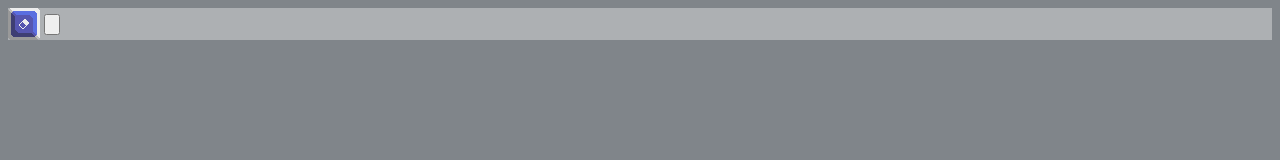
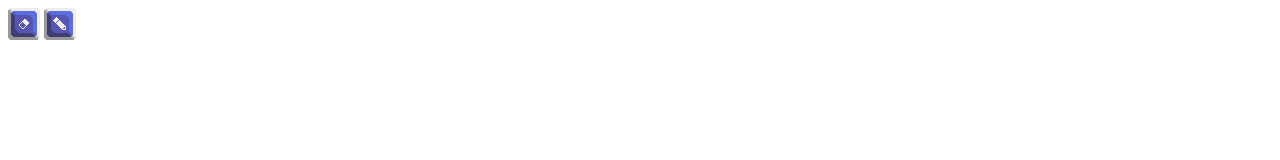
Before and after one commit to ThePythonGuy3/Potentia, a plain HTML site: page web/index.html in a window 1280 px wide. Drawn offline with Linux system fonts and the light colour scheme.

Commit message:
Update style.css

```diff
--- a/web/css/style.css
+++ b/web/css/style.css
@@ -1,11 +1,3 @@
-body {
-	background-color: #adb0b3
-}
-
-html {
-	background-color: #80858a
-}
-
 .eraserButton {
     background:url(../../assets/sprites/ui/eraser.png) no-repeat;
     cursor:pointer;
@@ -17,3 +9,14 @@ html {
 .eraserButton:active {
      background:url(../../assets/sprites/ui/eraser-pressed.png) no-repeat;
 }
+.pencilButton {
+    background:url(../../assets/sprites/ui/pencil.png) no-repeat;
+    cursor:pointer;
+    border:none;
+    width:32px;
+    height:32px;
+}
+
+.pencilButton:active {
+     background:url(../../assets/sprites/ui/pencil-pressed.png) no-repeat;
+}
```
